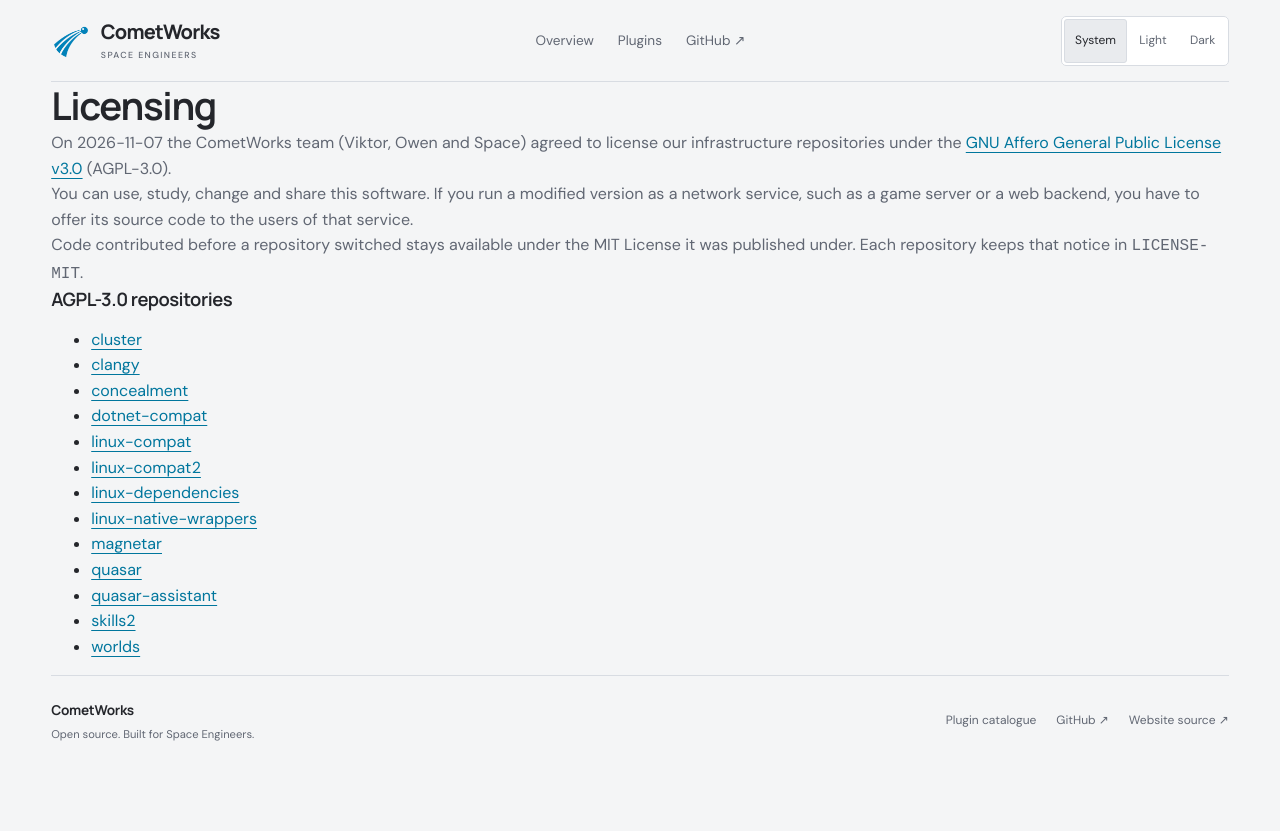
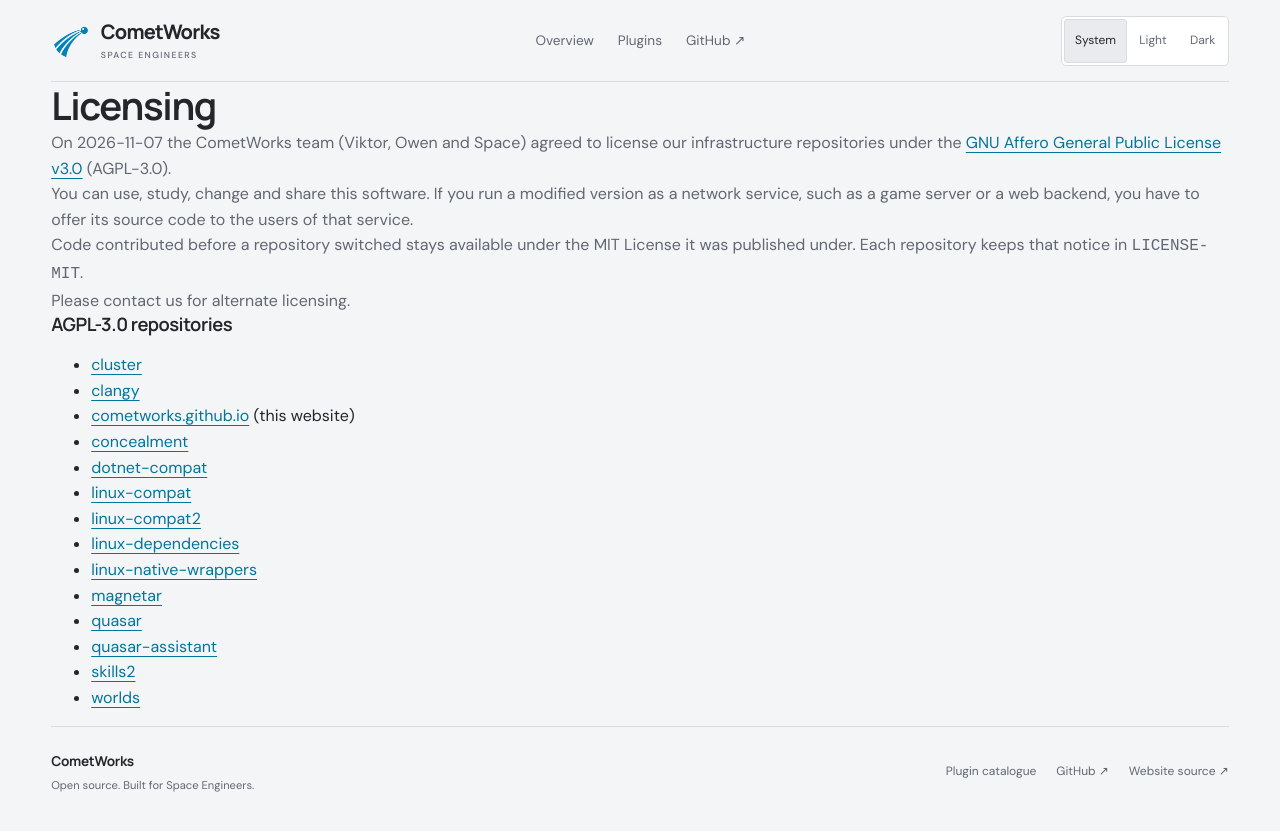
Before and after one commit to CometWorks/cometworks.github.io, a Jekyll site: the page built from licensing.md, in a window 1280 px wide. Shown: the top 831 px of the page. Built offline with Jekyll 4.4.1, drawn with Linux system fonts in a browser that asks for light colours.

Commit message:
Re-license the website repo to AGPL-3.0; contact us for alternate licensing (SE-1244)

```diff
--- a/licensing.md
+++ b/licensing.md
@@ -10,10 +10,13 @@ You can use, study, change and share this software. If you run a modified versio
 
 Code contributed before a repository switched stays available under the MIT License it was published under. Each repository keeps that notice in `LICENSE-MIT`.
 
+Please contact us for alternate licensing.
+
 ## AGPL-3.0 repositories
 
 - [cluster](https://github.com/CometWorks/cluster)
 - [clangy](https://github.com/CometWorks/clangy)
+- [cometworks.github.io](https://github.com/CometWorks/cometworks.github.io) (this website)
 - [concealment](https://github.com/CometWorks/concealment)
 - [dotnet-compat](https://github.com/CometWorks/dotnet-compat)
 - [linux-compat](https://github.com/CometWorks/linux-compat)
```
Also changed, not shown: README.md, 2 other files.
